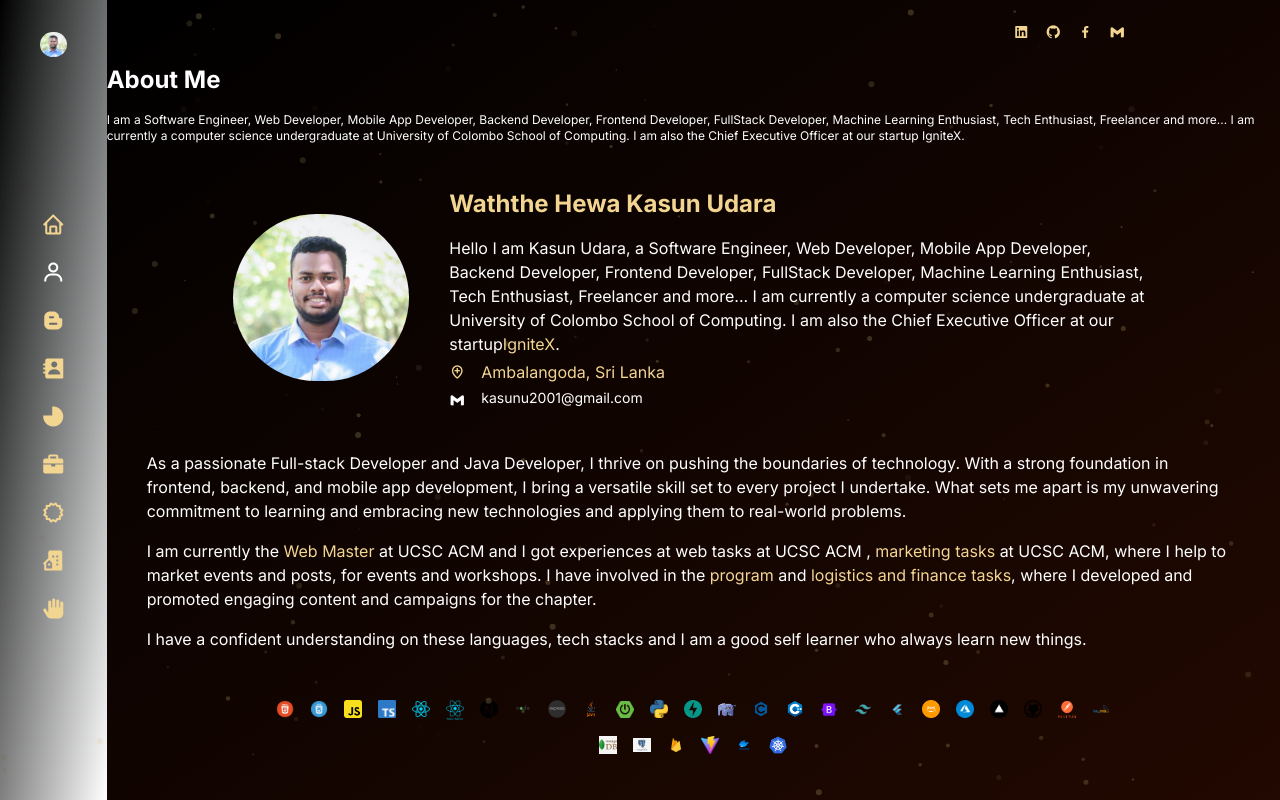
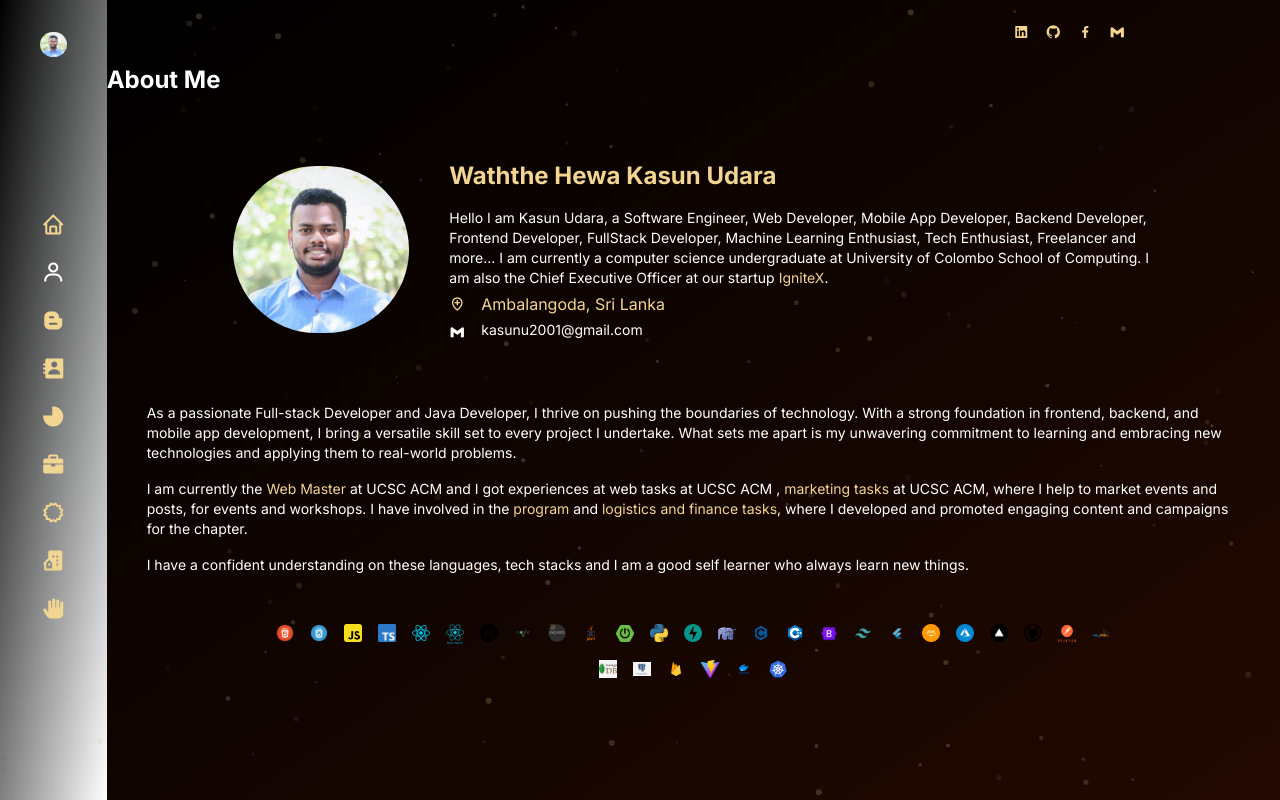
Before and after one commit to KasunUdaraWaththeHewa/Kasun-Udara-Frontend, a Next.js app: page /about in a window 1280 px wide. Built offline with nearby package versions, Linux system fonts and the light colour scheme.

Commit message:
styles custormization

```diff
--- a/src/app/about/page.tsx
+++ b/src/app/about/page.tsx
@@ -207,14 +207,6 @@ export default function Page() {
           <h1 className="text-2xl text-white w-full text-left">
             <b>About Me</b>
           </h1>
-          <p className="text-white text-xs w-full text-left mt-4">
-            I am a Software Engineer, Web Developer, Mobile App Developer,
-            Backend Developer, Frontend Developer, FullStack Developer, Machine
-            Learning Enthusiast, Tech Enthusiast, Freelancer and more... I am
-            currently a computer science undergraduate at University of Colombo
-            School of Computing. I am also the Chief Executive Officer at our
-            startup IgniteX.
-          </p>
         </div>
         <div className="w-full h-[275px] flex flex-row mt-4 justify-center items-center">
           <div className="h-full flex flex-col justify-center items-center" style={{ width: "15%" }}>
@@ -231,9 +223,9 @@ export default function Page() {
             <h1 className="text-2xl text-left w-full text-gold">
               <b>Waththe Hewa Kasun Udara</b>
             </h1>
-            <p className="text-white mt-4">
+            <p className="text-white mt-4 text-sm">
               Hello I am Kasun Udara, a Software Engineer, Web Developer, Mobile App Developer, Backend Developer, Frontend Developer, FullStack Developer, Machine Learning Enthusiast, Tech Enthusiast, Freelancer and more... I am currently a computer science undergraduate at University of Colombo School of Computing. I am also the Chief Executive Officer at our startup
-              <span className="text-gold">IgniteX</span>.
+              <span className="text-gold"> IgniteX</span>.
             </p>
             <div className="w-full flex flex-row mt-1">
               <i className="bx bx-location-plus mt-1"></i>
@@ -250,7 +242,7 @@ export default function Page() {
           </div>
         </div>
         <div className="w-full h-auto px-10 pt-4">
-          <p className="text-white">
+          <p className="text-white text-sm">
             As a passionate Full-stack Developer and Java Developer, I thrive on
             pushing the boundaries of technology. With a strong foundation in
             frontend, backend, and mobile app development, I bring a versatile
@@ -260,7 +252,7 @@ export default function Page() {
           </p>
         </div>
         <div className="w-full h-auto px-10 pt-4">
-          <p className="text-white">
+          <p className="text-white text-sm">
             I am currently the <span className="text-gold">Web Master</span> at
             UCSC ACM and I got experiences at web tasks at UCSC ACM ,{" "}
             <span className="text-gold">marketing tasks</span> at UCSC ACM,
@@ -272,7 +264,7 @@ export default function Page() {
           </p>
         </div>
         <div className="w-full h-auto px-10 pt-4">
-          <p className="text-white">
+          <p className="text-white text-sm">
             I have a confident understanding on these languages, tech stacks and
             I am a good self learner who always learn new things.
           </p>
```
